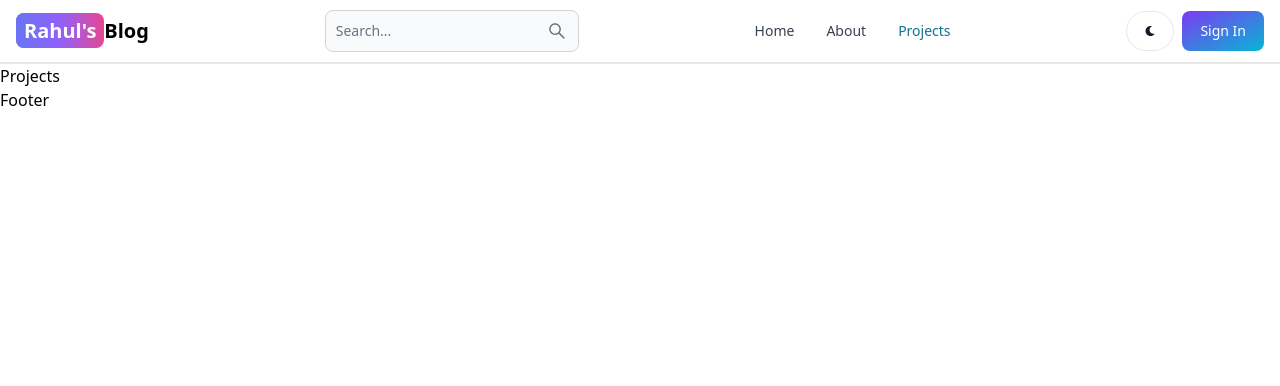
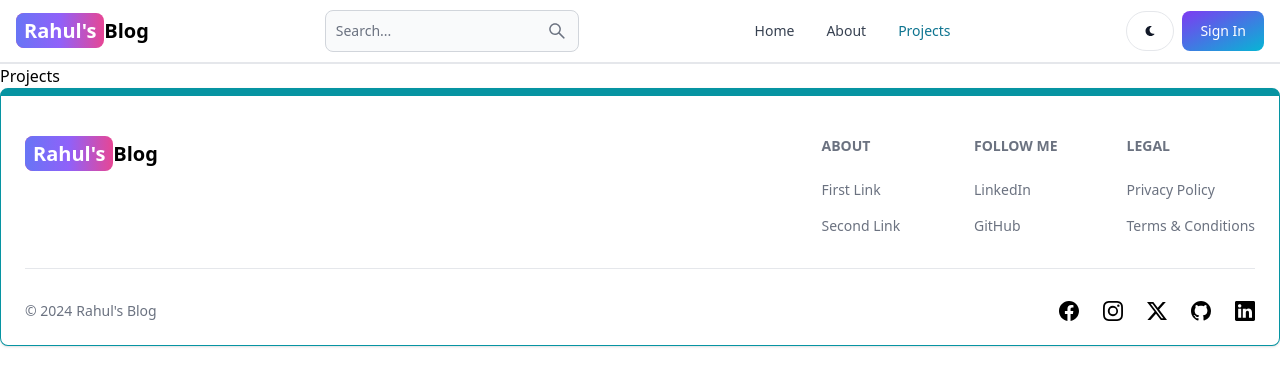
Before and after one commit to rahulchoudhary7/MERN-Blog, a React (Vite) app in the folder client/: page /projects in a window 1280 px wide. Shown: the top 386 px of the page. Built offline with nearby package versions, Linux system fonts and the light colour scheme.

Commit message:
Create a footer component

```diff
--- a/client/src/components/Footer.jsx
+++ b/client/src/components/Footer.jsx
@@ -1,7 +1,93 @@
-function Footer() {
+import { Footer } from 'flowbite-react'
+import { Link } from 'react-router-dom'
+import {BsFacebook, BsGithub, BsInstagram, BsLinkedin, BsTwitterX} from 'react-icons/bs'
+
+export default function FooterCom() {
   return (
-    <div>Footer</div>
+    <Footer container className='border border-t-8 border-teal-500'>
+      <div className='w-full max-w-7xl mx-auto'>
+        <div className='grid w-full justify-between sm:flex md:grid-cols-1'>
+          <div className='mt-5'>
+            <Link
+              to={'/'}
+              className='self-center whitespace-nowrap text-lg sm:text-xl font-semibold dark:text-white'
+            >
+              <span className='px-2 py-1 bg-gradient-to-r from-indigo-500 via-purple-500 to bg-pink-500 rounded-lg text-white'>
+                Rahul's
+              </span>
+              Blog
+            </Link>
+          </div>
+          <div className='grid grid-cols-2 gap-8 sm:mt-4 sm:grid-cols-3 sm:gap-6'>
+            <div>
+              <Footer.Title title='About' />
+              <Footer.LinkGroup col>
+                <Footer.Link
+                  href='https://www.porsche.com/international/'
+                  target='_blank'
+                  rel='noopener noreferer'
+                >
+                  First Link
+                </Footer.Link>
+
+                <Footer.Link
+                  href='https://www.porsche.com/international/'
+                  target='_blank'
+                  rel='noopener noreferer'
+                >
+                  Second Link
+                </Footer.Link>
+              </Footer.LinkGroup>
+            </div>
+
+            <div>
+              <Footer.Title title='Follow me' />
+              <Footer.LinkGroup col>
+                <Footer.Link
+                  href='https://www.linkedin.com/in/raaxhul/'
+                  target='_blank'
+                  rel='noopener noreferer'
+                >
+                  LinkedIn
+                </Footer.Link>
+
+                <Footer.Link
+                  href='https://github.com/rahulchoudhary7'
+                  target='_blank'
+                  rel='noopener noreferer'
+                >
+                  GitHub
+                </Footer.Link>
+              </Footer.LinkGroup>
+            </div>
+
+            <div>
+              <Footer.Title title='Legal' />
+              <Footer.LinkGroup col>
+                <Footer.Link href='#'>Privacy Policy</Footer.Link>
+
+                <Footer.Link href='#'>Terms &amp; Conditions</Footer.Link>
+              </Footer.LinkGroup>
+            </div>
+          </div>
+        </div>
+        <Footer.Divider />
+        <div className='w-full sm:flex sm:items-center sm:justify-between'>
+          <Footer.Copyright
+            href='#'
+            by="Rahul's Blog"
+            year={new Date().getFullYear()}
+          />
+
+          <div className="flex gap-6 sm:mt-0 mt-4 sm:justify-center">
+            <Footer.Icon href='' icon={BsFacebook}/>
+            <Footer.Icon href='' icon={BsInstagram}/>
+            <Footer.Icon href='' icon={BsTwitterX}/>
+            <Footer.Icon href='' icon={BsGithub}/>
+            <Footer.Icon href='' icon={BsLinkedin}/>
+          </div>
+        </div>
+      </div>
+    </Footer>
   )
 }
-
-export default Footer
```
